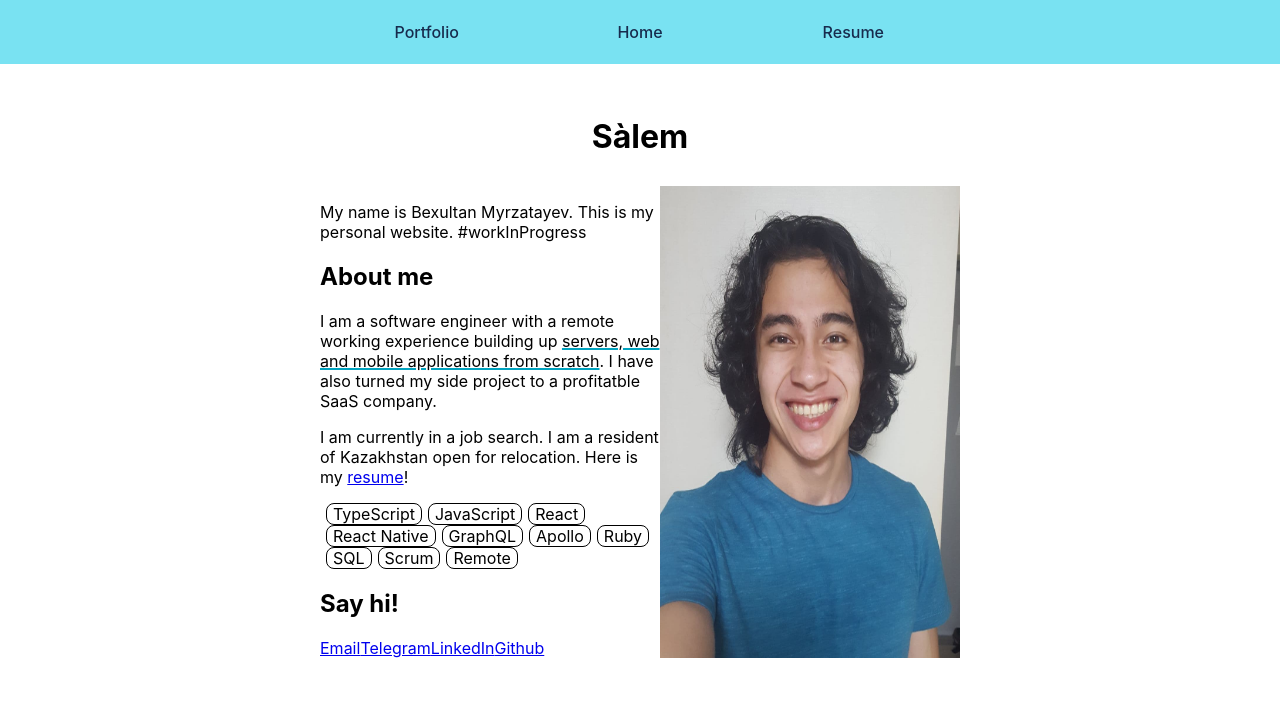
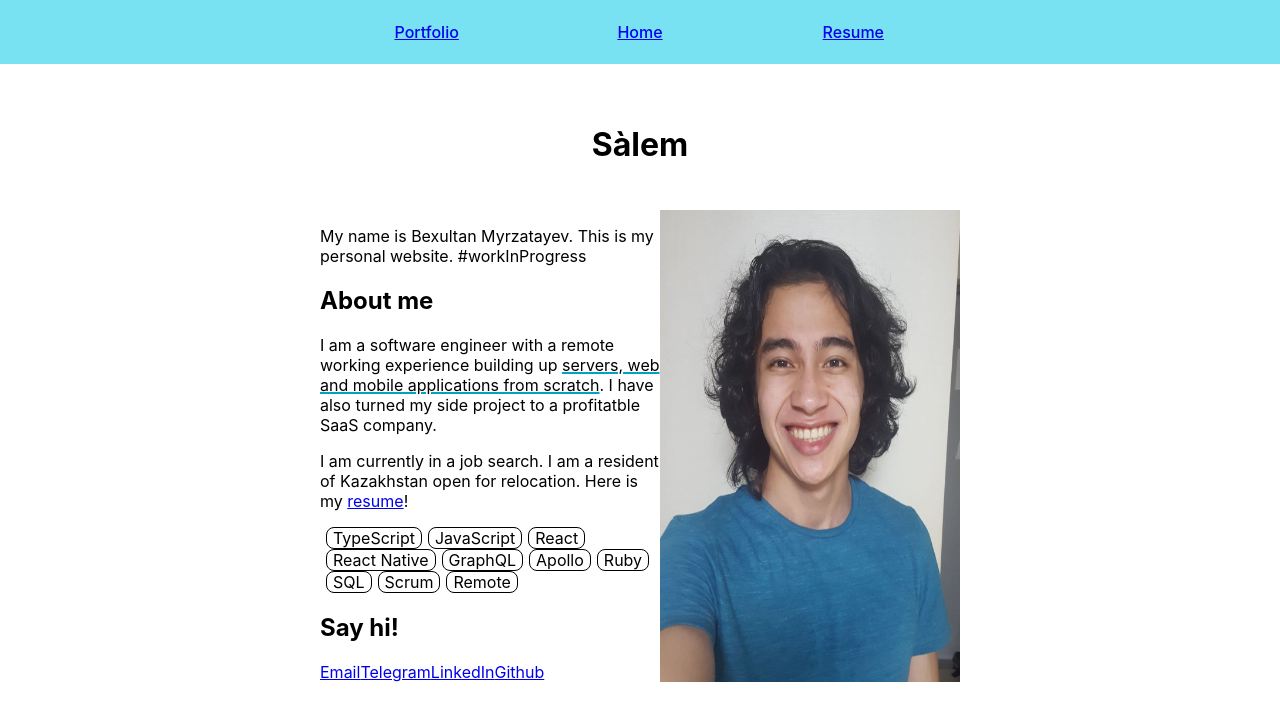
Before and after one commit to bexuma/bexuma.me, a React (Create React App) app: page / in a window 1280 px wide. Shown: the top 720 px of the page. Built offline with nearby package versions, Linux system fonts and the light colour scheme.

Commit message:
feat: add routing

```diff
--- a/package.json
+++ b/package.json
@@ -10,9 +10,11 @@
     "@types/node": "^12.0.0",
     "@types/react": "^16.9.53",
     "@types/react-dom": "^16.9.8",
+    "@types/react-router-dom": "^5.1.7",
     "@types/styled-components": "^5.1.7",
     "react": "^17.0.1",
     "react-dom": "^17.0.1",
+    "react-router-dom": "^5.2.0",
     "react-scripts": "4.0.1",
     "styled-components": "^5.2.1",
     "typescript": "^4.0.3",
--- a/src/app.tsx
+++ b/src/app.tsx
@@ -1,16 +1,19 @@
 import { VoidFunctionComponent } from 'react';
+import { BrowserRouter as Router, Switch, Route } from 'react-router-dom';
 
-import { AppContainer, Container } from './styled';
 import { Navbar, Home } from './components';
 
 // eslint-disable-next-line max-lines-per-function
 const App: VoidFunctionComponent = () => (
-  <AppContainer>
+  <Router>
     <Navbar />
-    <Container>
-      <Home />
-    </Container>
-  </AppContainer>
+
+    <Switch>
+      <Route path="/">
+        <Home />
+      </Route>
+    </Switch>
+  </Router>
 );
 
 export default App;
--- a/src/components/home/index.tsx
+++ b/src/components/home/index.tsx
@@ -1,6 +1,6 @@
 import { VoidFunctionComponent } from 'react';
 
-import { Bio, Portrait, Tag, Underline } from './styled';
+import { Container, Bio, Portrait, Tag, Underline } from './styled';
 import portrait from './portrait.jpg';
 
 const tags: Array<string> = [
@@ -18,7 +18,7 @@ const tags: Array<string> = [
 
 // eslint-disable-next-line max-lines-per-function
 const Home: VoidFunctionComponent = () => (
-  <div>
+  <Container>
     <h1 style={{ textAlign: 'center' }}>Sàlem</h1>
 
     <Bio>
@@ -59,7 +59,7 @@ const Home: VoidFunctionComponent = () => (
 
       <Portrait src={portrait} alt="Portait" />
     </Bio>
-  </div>
+  </Container>
 );
 
 export default Home;
--- a/src/components/home/styled.ts
+++ b/src/components/home/styled.ts
@@ -1,7 +1,13 @@
 import styled from 'styled-components';
 
+const Container = styled.main`
+  width: 50%;
+  margin: 0 auto;
+  padding-top: 40px;
+`;
+
 const Bio = styled.div`
-  padding-top: 8px;
+  padding-top: 24px;
   display: inline-flex;
   font-size: 16px;
 `;
@@ -27,4 +33,4 @@ const Underline = styled.u`
   text-decoration-thickness: 2px;
 `;
 
-export { Bio, Portrait, Tag, Underline };
+export { Container, Bio, Portrait, Tag, Underline };
--- a/src/components/navbar/index.tsx
+++ b/src/components/navbar/index.tsx
@@ -1,4 +1,5 @@
 import { useState, VoidFunctionComponent } from 'react';
+import { Link } from 'react-router-dom';
 
 import {
   Container,
@@ -18,9 +19,16 @@ const Navbar: VoidFunctionComponent = () => {
   return (
     <Container>
       <NavContainer>
-        <Nav>Portfolio</Nav>
-        <Nav>Home</Nav>
-        <Nav>Resume</Nav>
+        <Nav>
+          <Link to="/portfolio">Portfolio</Link>
+        </Nav>
+
+        <Nav>
+          <Link to="/">Home</Link>
+        </Nav>
+        <Nav>
+          <Link to="/resume">Resume</Link>
+        </Nav>
       </NavContainer>
 
       <ModeContainer>
--- a/src/styled.ts
+++ /dev/null
@@ -1,11 +0,0 @@
-import styled from 'styled-components';
-
-const AppContainer = styled.div``;
-
-const Container = styled.main`
-  width: 50%;
-  margin: 0 auto;
-  padding-top: 32px;
-`;
-
-export { AppContainer, Container };
```
Also changed, not shown: 2 other files (tests, documents, lock files or other folders).
